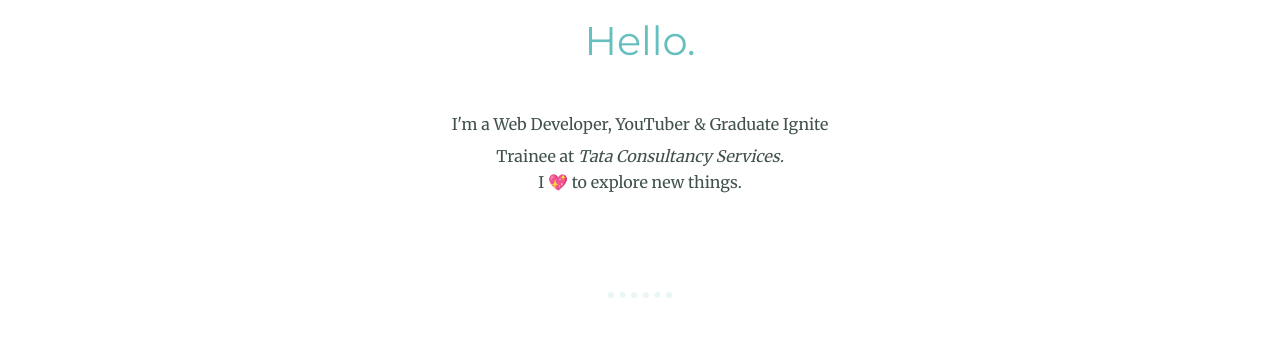
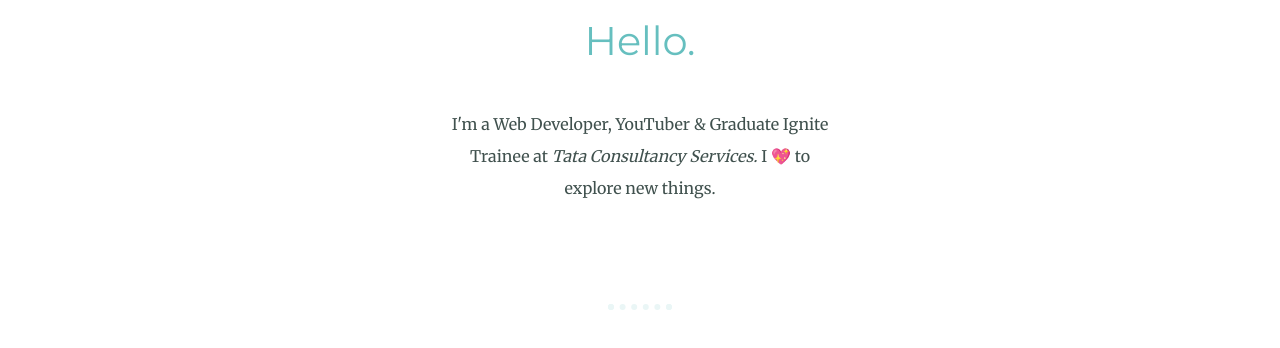
Before and after one commit to Rishank-Mishra-9925/Portfolio1.0, a plain HTML site: page index.html in a window 1280 px wide. Shown: the part 1034-1382 px from the top of the page. Drawn offline with Linux system fonts and the light colour scheme.

Commit message:
Improve intro para

```diff
--- a/index.html
+++ b/index.html
@@ -29,7 +29,7 @@
     <div class="profile">
       <img class="profile-img" src="Images\Rishank_Mishra-modified.png" alt="Profile Image">
       <h2>Hello.</h2>
-      <p class="intro">I'm a Web Developer, YouTuber & Graduate Ignite Trainee at<em> Tata Consultancy Services.</em></p>I 💖 to explore new things.</p>
+      <p class="intro">I'm a Web Developer, YouTuber & Graduate Ignite Trainee at<em> Tata Consultancy Services.</em> I 💖 to explore new things.</p>
     </div>
     <hr>
     <div class="skills">
```
